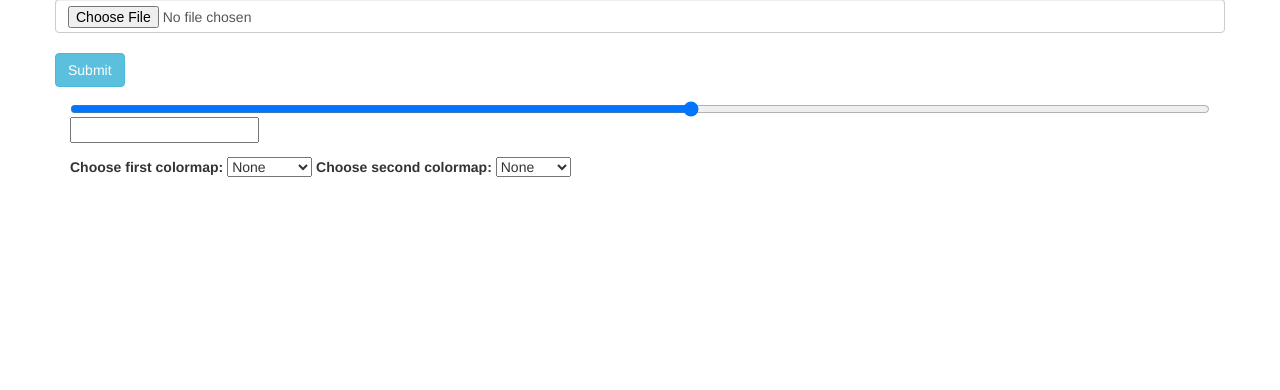
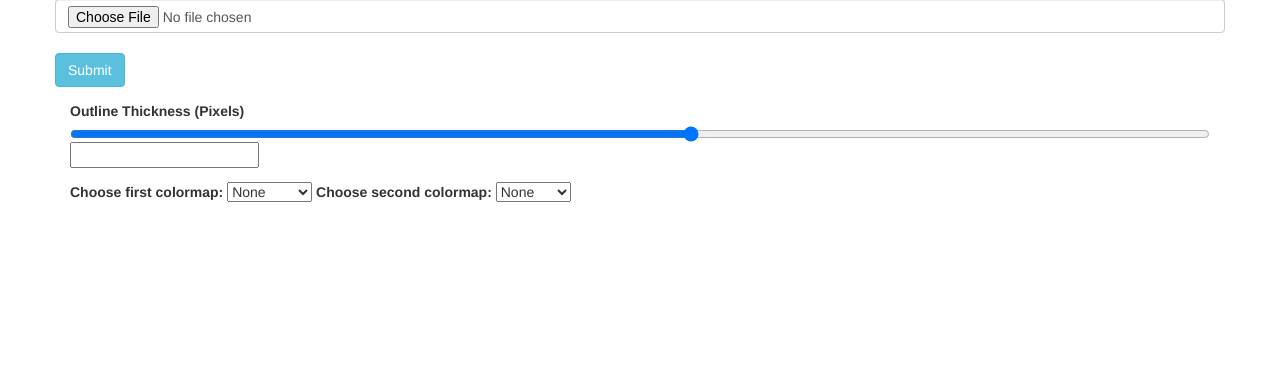
Before and after one commit to Jbuckley5/PMACS, a Flask app: page / in a window 1280 px wide. Shown: the part 410-800 px from the top of the page. Run offline with Flask 2, Linux system fonts and the light colour scheme; some libraries are stand-ins or nearby versions.

Commit message:
added slider label

```diff
--- a/templates/index.html
+++ b/templates/index.html
@@ -68,6 +68,7 @@
 <div class='container'>
     <div id='output'> <img /></div> <!--can include dimensions within img placeholder-->
       <form method="POST" action="test">
+        <label for="n_value">Outline Thickness (Pixels)</label>
         <input type="range" min="3" max="25" step="2" name="n_value" id="n_value" onchange="updateTextInput(this.value); getOption()" />
         <input type="text" id="textInput" value="">
       </form>
```
